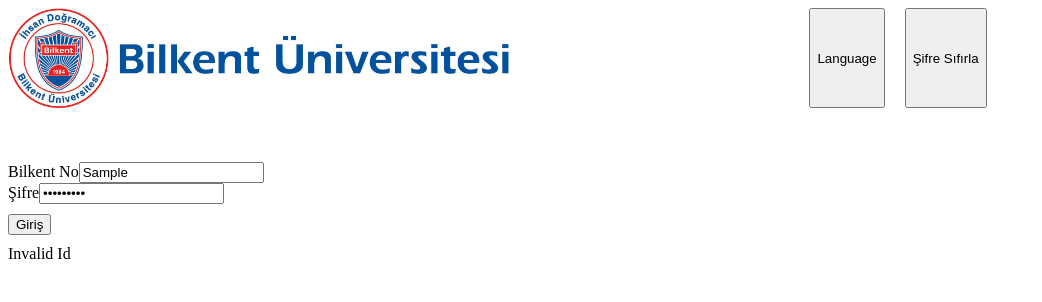
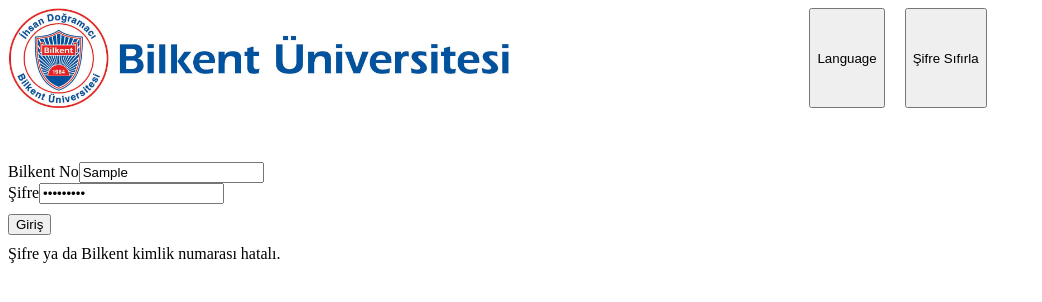
Before and after one commit to AtaAtasoy/CS458, a React (Create React App) app in the folder Project1/Views/login/: page / in a window 1280 px wide. Both pictures are taken after typing "Sample", "Sample123" into the empty fields and a click on the input "Giriş". Shown: the top 302 px of the page, without its empty margins (0-1042 px from the left). Built offline with nearby package versions, Linux system fonts and the light colour scheme.

Commit message:
Update prompt messages with translations

```diff
--- a/Project1/Views/login/src/Components/Login.js
+++ b/Project1/Views/login/src/Components/Login.js
@@ -62,11 +62,9 @@
                 <br />
                 <input type="submit" style={{ marginTop: "10px" }} value={t('Login')}></input>
             </form>
-            {submitted && bilkentId.length === 0 && <div class="message" id="no_blank_id" style={{ marginTop: "10px" }}>Bilkent ID cannot be blank</div>}
-            {submitted && password.length === 0 && <div class="message" id="no_blank_password" style={{ marginTop: "10px" }}>Password cannot be blank</div>}
-            {!validPassword && <div class="message" id="invalid_password" style={{ marginTop: "10px" }}>Invalid Password</div>}
-            {!validId && <div class="message" id="invalid_id" style={{ marginTop: "10px" }}>Invalid Id</div>}
-            {showSuccess && <div class="message" id="success" style={{ marginTop: "10px" }}>Login Successful</div>}
+            {submitted && bilkentId.length === 0 && <div class="message" id="no_blank_id" style={{ marginTop: "10px" }}>{t('Empty Bilkent ID Prompt')}</div>}
+            {submitted && password.length === 0 && <div class="message" id="no_blank_password" style={{ marginTop: "10px" }}>{t('Empty Password Prompt')}</div>}
+            {(!validPassword || !validId )&& <div class="message" id="invalid_password" style={{ marginTop: "10px" }}>{t('Invalid Credential Prompt')}</div>}
         </div>
     );
 }
--- a/Project1/Views/login/src/i18n.js
+++ b/Project1/Views/login/src/i18n.js
@@ -8,7 +8,10 @@
       'Reset Password': 'Reset Password',
       'Bilkent ID': 'Bilkent ID',
       'Password': 'Password',
-      'Login': 'Login'
+      'Login': 'Login',
+      'Empty Bilkent ID Prompt': 'Bilkent ID cannot be blank.',
+      'Empty Password Prompt': 'Password cannot be blank.',
+      'Invalid Credential Prompt': 'Wrong password or Bilkent ID number.'
     }
   },
   tr: {
@@ -17,7 +20,10 @@
       'Reset Password': 'Şifre Sıfırla',
       'Bilkent ID': 'Bilkent No',
       'Password': 'Şifre',
-      'Login': 'Giriş'
+      'Login': 'Giriş',
+      'Empty Bilkent ID Prompt': 'Bilkent No boş bırakılamaz.',
+      'Empty Password Prompt': 'Şifre boş bırakılamaz.',
+      'Invalid Credential Prompt': 'Şifre ya da Bilkent kimlik numarası hatalı.'
     }
   }
 };
```
